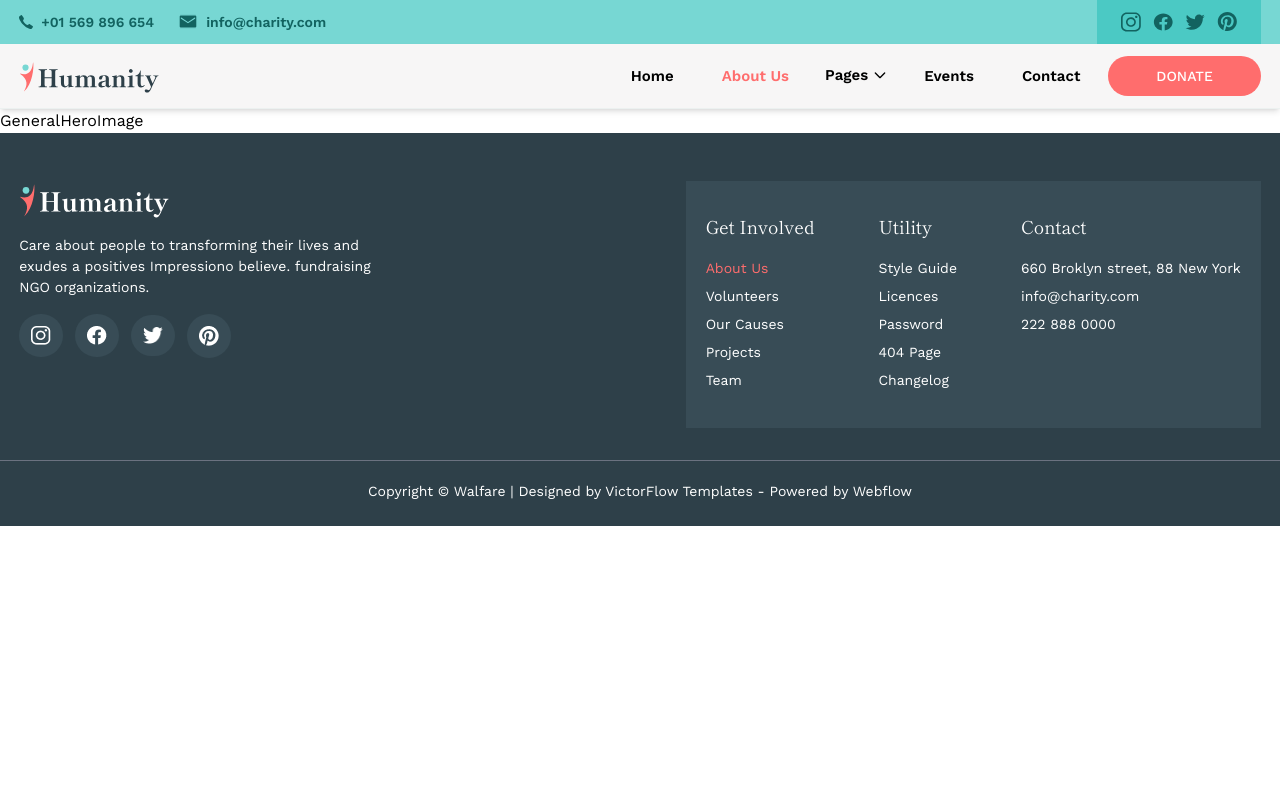
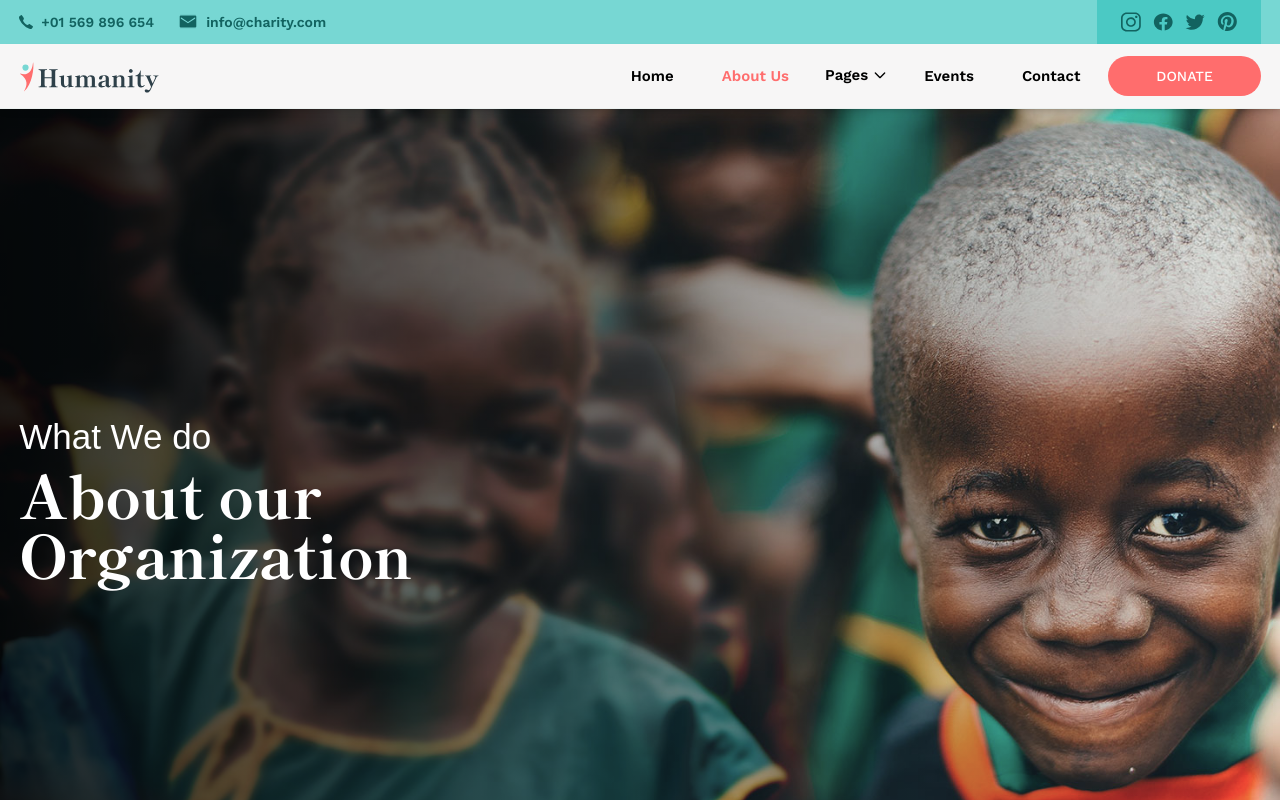
Before and after one commit to gpsimi/humanity_charity, a Next.js app: page /about-us in a window 1280 px wide. Shown: the top 800 px of the page. Built offline with nearby package versions, Linux system fonts and the light colour scheme; a web font is replaced by a local one.

Commit message:
Multiple Updates

```diff
--- a/app/about-us/page.tsx
+++ b/app/about-us/page.tsx
@@ -1,10 +1,10 @@
 import React from 'react'
-import GeneralHeroImage from '@/components/GeneralHeroImage'
+import AboutHero from '@/components/sections/AboutSection/AboutHero'
 
 const AboutUs = () => {
   return (
     <section className="flex size-full flex-col">
-      GeneralHeroImage
+      <AboutHero />
     </section>
   )
 }
--- a/app/globals.css
+++ b/app/globals.css
@@ -51,6 +51,16 @@
     @apply text-white herocardText rounded-full uppercase px-5 bg-dark-1;
   }
 
+}
+
+
+/* Hero Styles */
+
+.heroText{
+ @apply text-white font-serif text-[35px] md:text-[60px] leading-[60px]  max-w-xl font-bold md:mb-6;
+}
+.heroSubtext{
+  @apply text-white font-mono text-[30px] md:text-[35px]
 }
 
 
--- a/components/GeneralHeroImage.tsx
+++ b/components/GeneralHeroImage.tsx
@@ -1,9 +1,36 @@
-import React from 'react'
+import React from 'react';
 
-const GeneralHeroImage = () => {
-  return (
-    <div>GeneralHeroImage</div>
-  )
+
+interface GeneralHeroImageProps {
+    subtext: string;
+    text: string;
+    backgroundImage: string;
+    gradientFromColor?: string;
+    gradientToColor?: string;
+    additionalClasses?: string;
 }
 
-export default GeneralHeroImage
+
+const GeneralHeroImage: React.FC<GeneralHeroImageProps> = ({
+    subtext,
+    text,
+    backgroundImage,
+    gradientFromColor = 'from-black',
+    gradientToColor = 'to-dark-',
+    additionalClasses = '',
+}) => {
+    return (
+        <section
+            className={`flex w-full bg-cover relative ${backgroundImage} ${additionalClasses}`}
+        >
+            <div
+                className={`absolute inset-0 bg-gradient-to-r ${gradientFromColor} ${gradientToColor} opacity-80`}
+            />
+            <div className="container mx-auto md:max-w-[1280px] flex flex-col h-full justify-center items-start z-30">
+                <h5 className="heroSubtext">{subtext}</h5>
+                <h2 className="heroText">{text}</h2>
+            </div>
+        </section>
+    );
+};
+export default GeneralHeroImage;
--- a/components/HomeHeroImage.tsx
+++ b/components/HomeHeroImage.tsx
@@ -1,18 +1,28 @@
 import React from "react";
 import { Button } from "./ui/button";
 import Link from "next/link";
+import { HomeHero } from "@/constants/page";
+
+interface HomeHeroItem {
+  text: string;
+  subText: string;
+}
 
 const HomeHeroImage = () => {
   return (
     <section className="flex h-screen md:h-[90vh] w-full bg-hero bg-cover relative">
       <div className="absolute inset-0 bg-gradient-to-r from-black to-dark- opacity-80" />
       <div className="container mx-auto md:max-w-[1280px] flex flex-col h-full justify-center items-start z-30">
-        <h5 className="text-white font-mono text-[30px] md:text-[35px]">
-          Need Help...
-        </h5>
-        <h2 className="text-white font-serif text-[35px] md:text-6xl  max-w-xl font-bold md:mb-6">
-          Being Life Saver For Someone
-        </h2>
+        {HomeHero.map((item: HomeHeroItem, index: number) => (
+          <div key={index}>
+            <h5 className="heroSubtext">
+              {item.subText}
+            </h5>
+            <h2 className="heroText">
+              {item.text}
+            </h2>
+          </div>
+        ))}
 
         <div className="flex flex-row items-center mb-4 md:mb-9">
           <div className="flex items-center">
--- /dev/null
+++ b/components/sections/AboutSection/AboutHero.tsx
@@ -0,0 +1,13 @@
+import React from 'react'
+import GeneralHeroImage from '@/components/GeneralHeroImage'
+import { HERO_SECTIONS } from '@/constants/page';
+
+const AboutHero = () => {
+  return (
+    <div>
+      <GeneralHeroImage {...HERO_SECTIONS.AboutPage} />
+    </div>
+  )
+}
+
+export default AboutHero
--- a/constants/page.ts
+++ b/constants/page.ts
@@ -88,6 +88,19 @@ export const navLinks : NavItem[] = [
         label: 'Contact',
         route: '/contact',
     },
+]
+
+
+/* Home Page */
+interface HomeHeroItem {
+    text: string;
+    subText: string;
+}
+export const HomeHero : HomeHeroItem[] = [
+    {
+        subText: "Need Help...",
+        text: "Being Life Saver For Someone"
+    }
 ]
 
 
@@ -345,12 +358,103 @@ export const HomeTeamData = [
 
 
 
+/* About Page */
+
+export const HERO_SECTIONS = {
+    HomePage: {
+      subtext: 'Need Help...',
+      text: 'Being Life Saver For Someone',
+      backgroundImage: 'bg-hero',
+      gradientFromColor: 'from-black',
+      gradientToColor: 'to-dark-',
+      additionalClasses: 'h-screen md:h-[90vh]',
+    },
+    AboutPage: {
+      subtext: 'What We do',
+      text: 'About our Organization',
+      backgroundImage: 'bg-hero',
+      gradientFromColor: 'from-black',
+      gradientToColor: 'to-dark',
+      additionalClasses: 'h-screen md:h-[60vh]',
+    },
+    CausesPage: {
+      subtext: 'Donation',
+      text: 'Our Causes',
+      backgroundImage: 'bg-hero',
+      gradientFromColor: 'from-black',
+      gradientToColor: 'to-dark',
+      additionalClasses: 'h-screen md:h-[60vh]',
+    },
+    EventPage: {
+      subtext: 'Donation',
+      text: 'Our Causes',
+      backgroundImage: 'bg-hero',
+      gradientFromColor: 'from-black',
+      gradientToColor: 'to-dark',
+      additionalClasses: 'h-screen md:h-[60vh]',
+    },
+    TeamPage: {
+      subtext: 'Humanity People',
+      text: 'Team Member',
+      backgroundImage: 'bg-hero',
+      gradientFromColor: 'from-black',
+      gradientToColor: 'to-dark',
+      additionalClasses: 'h-screen md:h-[60vh]',
+    },
+    VolunteerPage: {
+      subtext: 'Need Your Heartful Help...',
+      text: 'Become a Volunteer',
+      backgroundImage: 'bg-hero',
+      gradientFromColor: 'from-black',
+      gradientToColor: 'to-dark',
+      additionalClasses: 'h-screen md:h-[60vh]',
+    },
+    ProjectPage: {
+      subtext: 'Projects',
+      text: 'Meet Charity Projects',
+      backgroundImage: 'bg-hero',
+      gradientFromColor: 'from-black',
+      gradientToColor: 'to-dark',
+      additionalClasses: 'h-screen md:h-[60vh]',
+    },
+    BlogPage: {
+      subtext: 'Projects',
+      text: 'Meet Charity Projects',
+      backgroundImage: 'bg-hero',
+      gradientFromColor: 'from-black',
+      gradientToColor: 'to-dark',
+      additionalClasses: 'h-screen md:h-[60vh]',
+    },
+    ContactPage: {
+      subtext: 'Contact',
+      text: 'Get in Touch',
+      backgroundImage: 'bg-hero',
+      gradientFromColor: 'from-black',
+      gradientToColor: 'to-dark',
+      additionalClasses: 'h-screen md:h-[60vh]',
+    },
+    FaqPage: {
+      subtext: 'Faq',
+      text: 'General Questions',
+      backgroundImage: 'bg-hero',
+      gradientFromColor: 'from-black',
+      gradientToColor: 'to-dark',
+      additionalClasses: 'h-screen md:h-[60vh]',
+    },
+
+  };
 
 
 
 
 
-export const footersocials =[
+
+
+
+
+/* Footer */
+
+export const footersocials = [
     {
         label: 'Instagram',
         route: 'https://www.instagram.com/',
```
